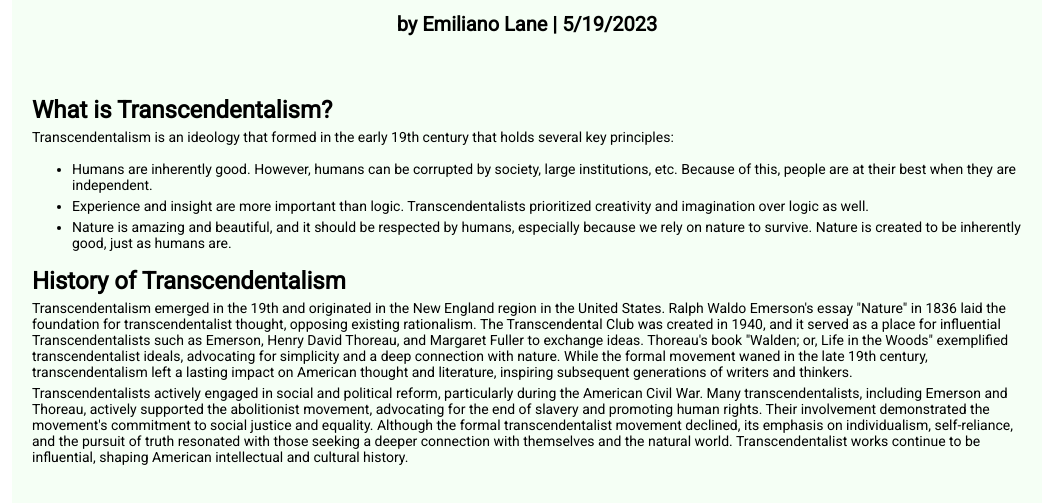
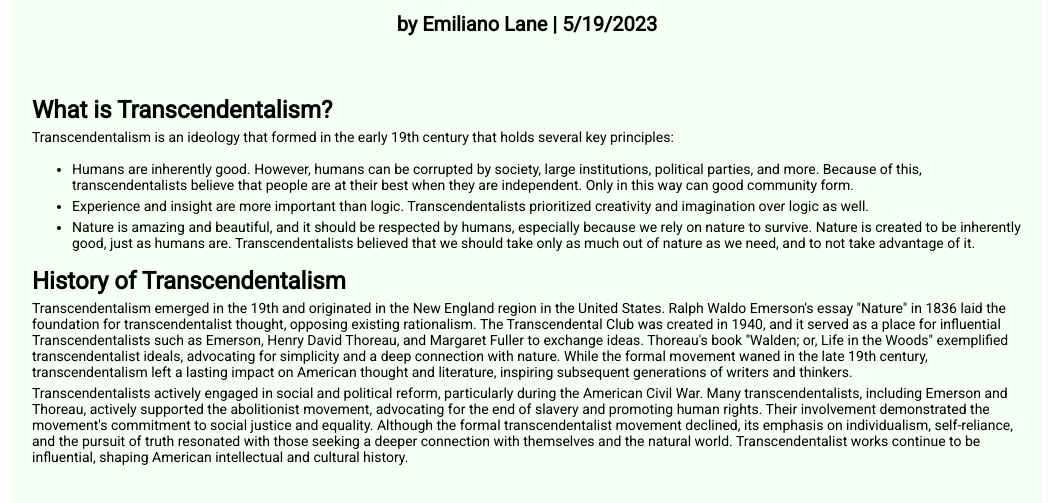
Before and after one commit to emilianolane/emilianolane.github.io, a plain HTML site: page index.html in a window 1280 px wide. Shown: the part 135-638 px from the top of the page, without its empty margins (113-1165 px from the left). Drawn offline with Linux system fonts and the light colour scheme.

Commit message:
Update index.html

```diff
--- a/index.html
+++ b/index.html
@@ -27,8 +27,9 @@
 				<ul>
 					<li>
 						Humans are inherently good. However, humans can be corrupted by society,
-						large institutions, etc. Because of this, people are at their best when
-						they are independent.
+						large institutions, political parties, and more. Because of this, transcendentalists believe
+						that people are at their best when they are independent. Only in this way
+						can good community form.
 					</li>
 					<li>
 						Experience and insight are more important than logic. Transcendentalists
@@ -37,7 +38,8 @@
 					<li>
 						Nature is amazing and beautiful, and it should be respected by humans,
 						especially because we rely on nature to survive. Nature is created to be
-						inherently good, just as humans are.
+						inherently good, just as humans are. Transcendentalists believed that we should take
+						only as much out of nature as we need, and to not take advantage of it.
 					</li>
 				</ul>
 			</section>
@@ -68,6 +70,7 @@
 					intellectual and cultural history.
 				</p>
 			</section>
+
 		</main>
 	</body>
 </html>
```
